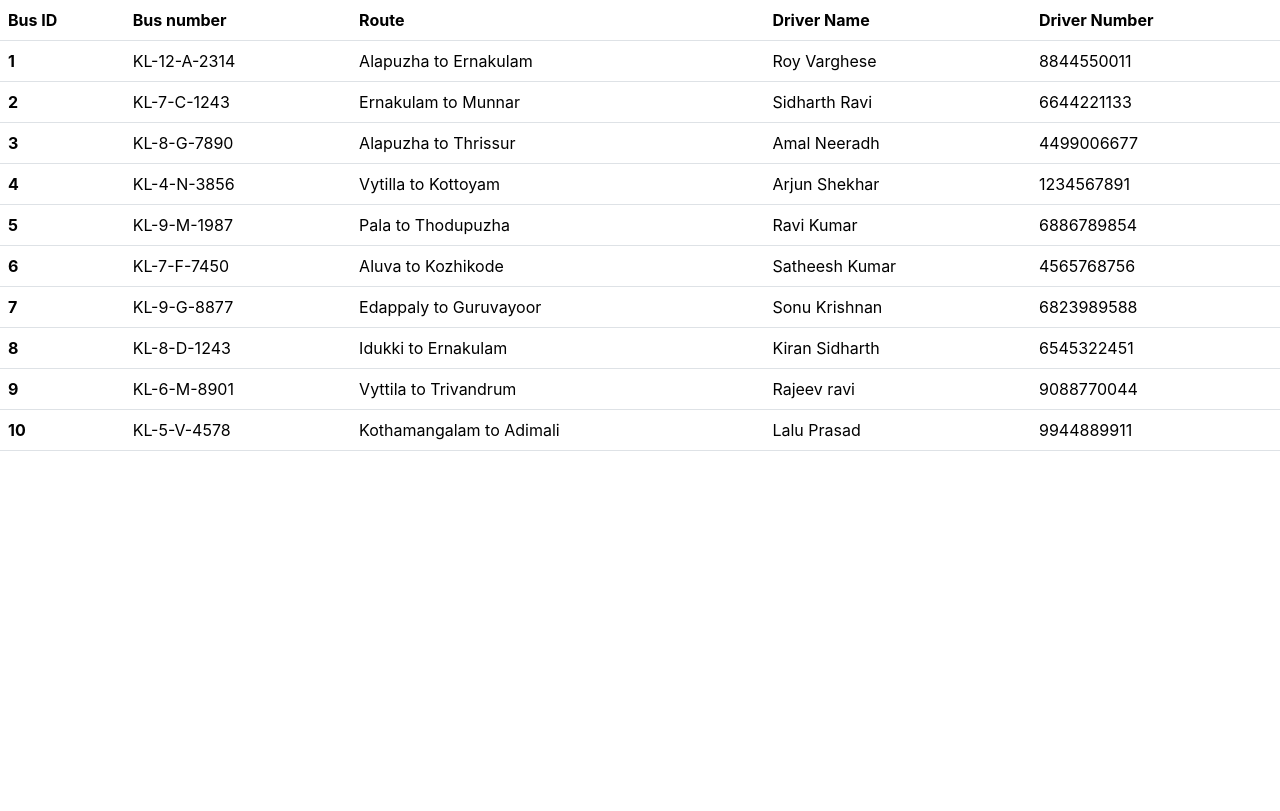
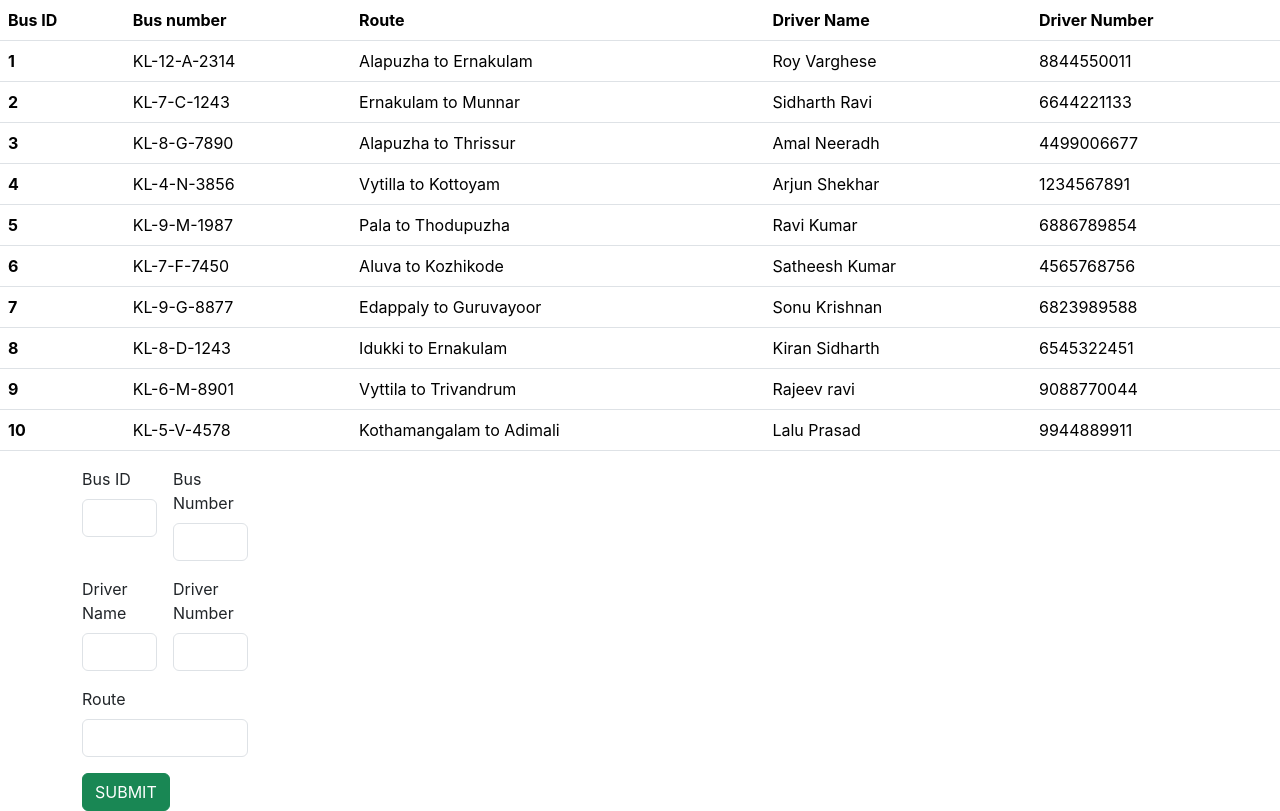
Before and after one commit to Linotom/KSRTC-App-Frontend, a React (Create React App) app: page / in a window 1280 px wide. Built offline with nearby package versions, Linux system fonts and the light colour scheme.

Commit message:
AddBus Completed

```diff
--- a/src/App.js
+++ b/src/App.js
@@ -1,11 +1,13 @@
 import logo from './logo.svg';
 import './App.css';
 import ViewAllBus from './components/ViewAllBus';
+import AddBus from './components/AddBus';
 
 function App() {
   return (
     <div>
       <ViewAllBus/>
+      <AddBus/>
     </div>
   );
 }
--- /dev/null
+++ b/src/components/AddBus.jsx
@@ -0,0 +1,41 @@
+import React from 'react'
+
+const AddBus = () => {
+  return (
+    <div>
+        <div className="container">
+            <div className="row">
+                <div className="col col-12 col-sm-12 col-md-12 col-lg-12 col-xl-2 col-xxl-12">
+                    <div className="row g-3">
+                        <div className="col col-12 col-sm-6 col-md-6 col-lg-6 col-xl-6 col-xxl-6">
+                            <label htmlFor="" className="form-label">Bus ID</label>
+                            <input type="text" className="form-control" />
+                        </div>
+                        <div className="col col-12 col-sm-6 col-md-6 col-lg-6 col-xl-6 col-xxl-6">
+                            <label htmlFor="" className="form-label">Bus Number</label>
+                            <input type="text" className="form-control" />
+                        </div>
+                        <div className="col col-12 col-sm-6 col-md-6 col-lg-6 col-xl-6 col-xxl-6">
+                            <label htmlFor="" className="form-label">Driver Name</label>
+                            <input type="text" className="form-control" />
+                        </div>
+                        <div className="col col-12 col-sm-6 col-md-6 col-lg-6 col-xl-6 col-xxl-6">
+                            <label htmlFor="" className="form-label">Driver Number</label>
+                        <input type="text" className="form-control" />
+                        </div>
+                        <div className="col col-12 col-sm-12 col-md-12 col-lg-12 col-xl-12 col-xxl-12">
+                            <label htmlFor="" className="form-label">Route</label>
+                            <input type="text" className="form-control" />
+                        </div>
+                        <div className="col col-12 col-sm-6 col-md-6 col-lg-6 col-xl-6 col-xxl-6">
+                            <button className="btn btn-success">SUBMIT</button>
+                        </div>
+                    </div>
+                </div>
+            </div>
+        </div>
+    </div>
+  )
+}
+
+export default AddBus
```
